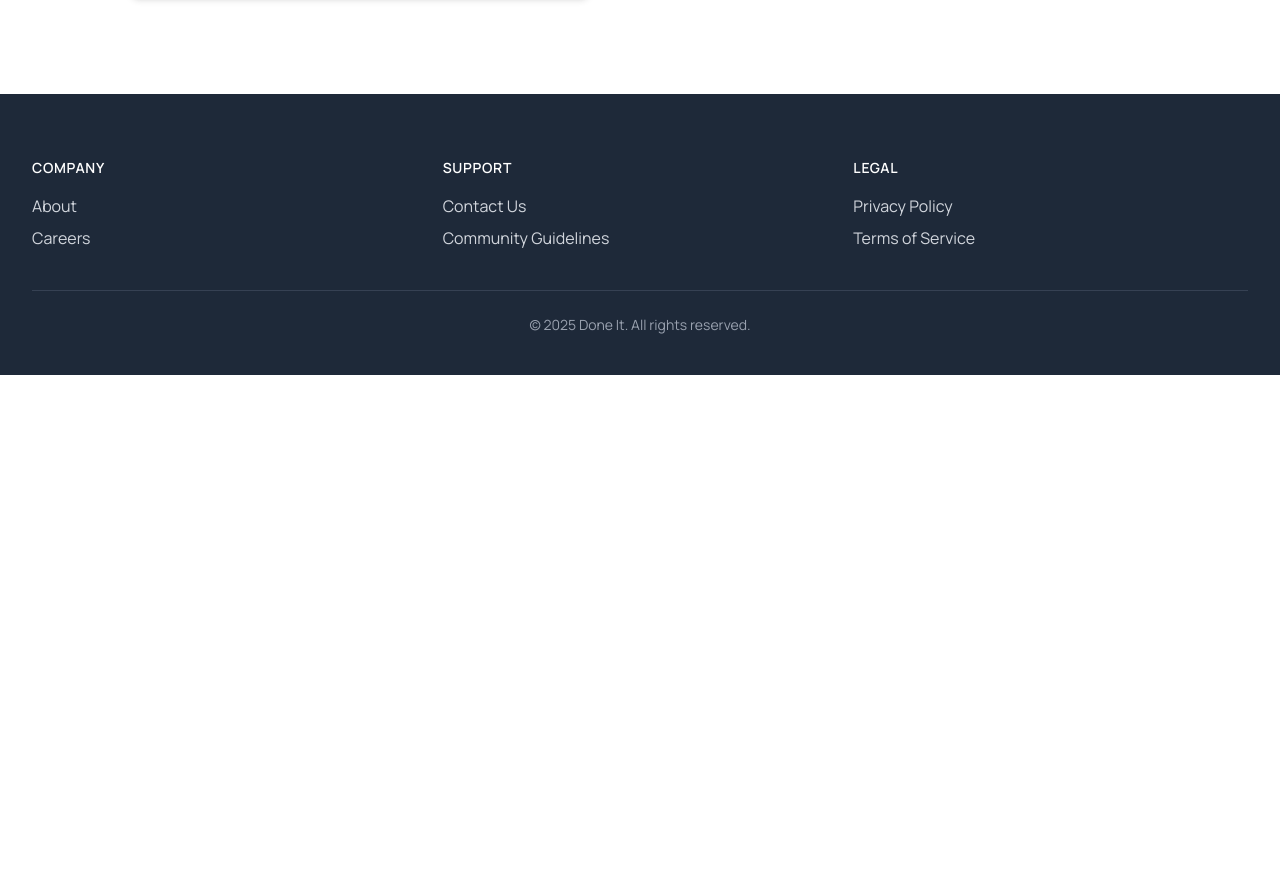
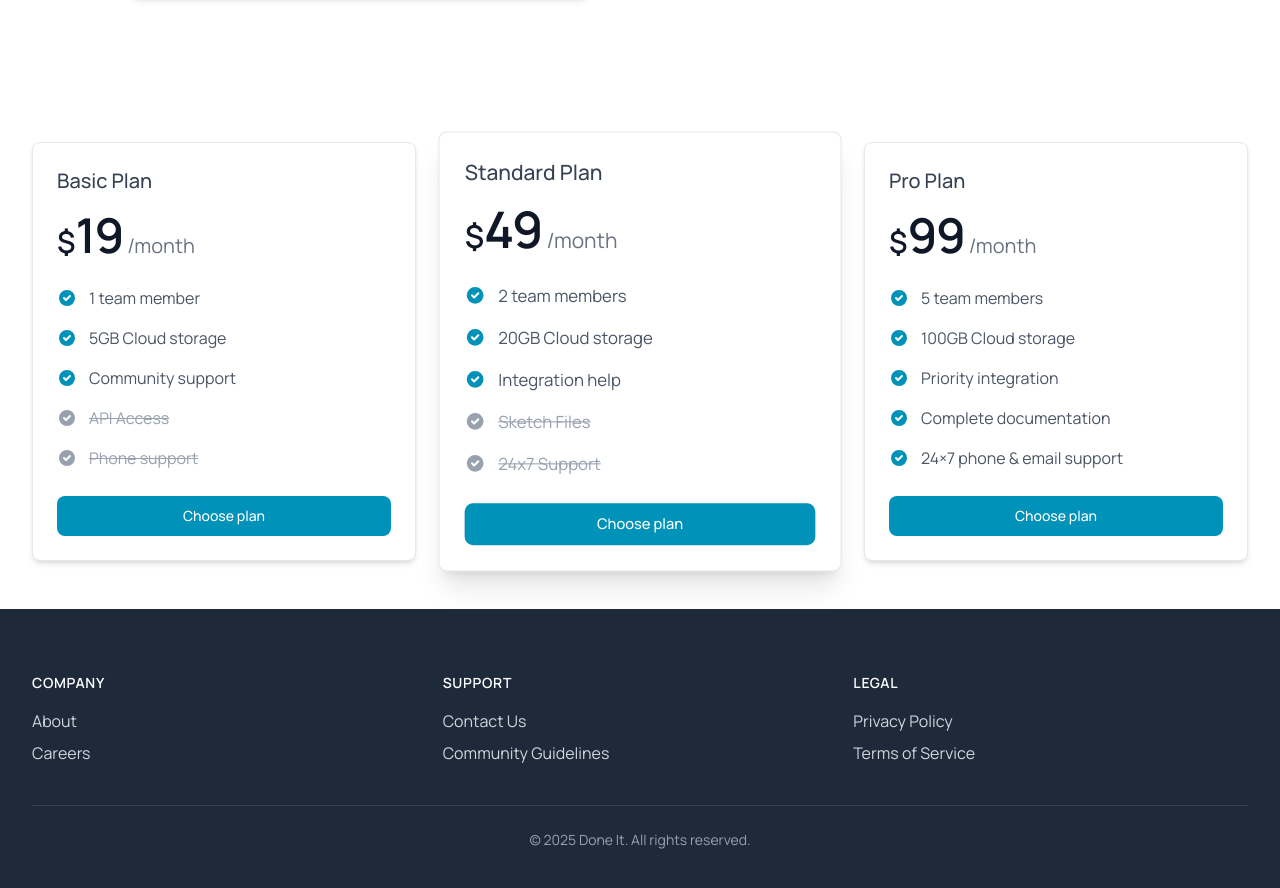
Before and after one commit to Mukunthan-A-R/doneit-client, a React (Vite) app: page / in a window 1280 px wide. Shown: the part 2267-3155 px from the top of the page. Before the commit the page ends 2642 px from the top, so only its background shows below. Built offline with nearby package versions, Linux system fonts and the light colour scheme; no server answers.

Commit message:
Adding Pricing cards

```diff
--- /dev/null
+++ b/src/components/ProductPricing.jsx
@@ -0,0 +1,61 @@
+import React from "react";
+import { PricingCard } from "./modals/PricingCard";
+
+const ProductPricing = () => {
+  const plans = [
+    {
+      title: "Basic Plan",
+      price: "19",
+      highlighted: false,
+      features: [
+        { text: "1 team member" },
+        { text: "5GB Cloud storage" },
+        { text: "Community support" },
+        { text: "API Access", disabled: true },
+        { text: "Phone support", disabled: true },
+      ],
+    },
+    {
+      title: "Standard Plan",
+      price: "49",
+      highlighted: true,
+      features: [
+        { text: "2 team members" },
+        { text: "20GB Cloud storage" },
+        { text: "Integration help" },
+        { text: "Sketch Files", disabled: true },
+        { text: "24x7 Support", disabled: true },
+      ],
+    },
+    {
+      title: "Pro Plan",
+      price: "99",
+      highlighted: false,
+      features: [
+        { text: "5 team members" },
+        { text: "100GB Cloud storage" },
+        { text: "Priority integration" },
+        { text: "Complete documentation" },
+        { text: "24×7 phone & email support" },
+      ],
+    },
+  ];
+
+  return (
+    <div className="bg-white px-4 py-12 sm:px-6 lg:px-8">
+      <div className="flex flex-col items-center justify-center gap-8 md:flex-row md:items-end">
+        {plans.map((plan, idx) => (
+          <PricingCard
+            key={idx}
+            title={plan.title}
+            price={plan.price}
+            features={plan.features}
+            highlighted={plan.highlighted}
+          />
+        ))}
+      </div>
+    </div>
+  );
+};
+
+export default ProductPricing;
--- /dev/null
+++ b/src/components/modals/PricingCard.jsx
@@ -0,0 +1,56 @@
+import React from "react";
+
+export function PricingCard({ title, price, features, highlighted = false }) {
+  return (
+    <div
+      className={`w-full max-w-sm rounded-lg border border-gray-200 bg-white p-6 shadow-md transition-transform duration-300 ${
+        highlighted ? "scale-105 z-10 shadow-xl" : ""
+      }`}
+    >
+      <h5 className="mb-4 text-xl font-medium text-gray-700">{title}</h5>
+      <div className="flex items-baseline text-gray-900">
+        <span className="text-3xl font-semibold">$</span>
+        <span className="text-5xl font-extrabold tracking-tight">{price}</span>
+        <span className="ml-1 text-xl font-normal text-gray-500">/month</span>
+      </div>
+      <ul className="my-7 space-y-5">
+        {features.map(({ text, disabled }, idx) => (
+          <Feature key={idx} text={text} disabled={disabled} />
+        ))}
+      </ul>
+      <button
+        type="button"
+        className="inline-flex w-full justify-center rounded-lg bg-cyan-600 px-5 py-2.5 text-sm font-medium text-white hover:bg-cyan-700 focus:outline-none focus:ring-4 focus:ring-cyan-200"
+      >
+        Choose plan
+      </button>
+    </div>
+  );
+}
+
+function Feature({ text, disabled }) {
+  const iconColor = disabled ? "text-gray-400" : "text-cyan-600";
+  const textClass = `text-base font-normal leading-tight ${
+    disabled
+      ? "text-gray-400 line-through decoration-gray-400"
+      : "text-gray-600"
+  }`;
+
+  return (
+    <li className="flex space-x-3">
+      <svg
+        className={`h-5 w-5 shrink-0 ${iconColor}`}
+        fill="currentColor"
+        viewBox="0 0 20 20"
+        xmlns="http://www.w3.org/2000/svg"
+      >
+        <path
+          fillRule="evenodd"
+          d="M10 18a8 8 0 100-16 8 8 0 000 16zm3.707-9.293a1 1 0 00-1.414-1.414L9 10.586 7.707 9.293a1 1 0 00-1.414 1.414l2 2a1 1 0 001.414 0l4-4z"
+          clipRule="evenodd"
+        />
+      </svg>
+      <span className={textClass}>{text}</span>
+    </li>
+  );
+}
--- a/src/pages/Home.jsx
+++ b/src/pages/Home.jsx
@@ -4,6 +4,7 @@ import HomeBanner from "../components/modals/HomeBanner";
 import HomeProductDesc from "../components/HomeProductDesc";
 import ProductivityBoost from "../components/modals/ProductivityBoost";
 import Footer from "../components/Footer";
+import ProductPricing from "../components/ProductPricing";
 
 const Home = () => {
   const productDescRef = useRef(null);
@@ -17,6 +18,7 @@ const Home = () => {
       <HomeBanner onLearnMoreClick={scrollToProductDesc} />
       <HomeProductDesc ref={productDescRef} />
       <ProductivityBoost />
+      <ProductPricing></ProductPricing>
       <Footer></Footer>
     </div>
   );
```
